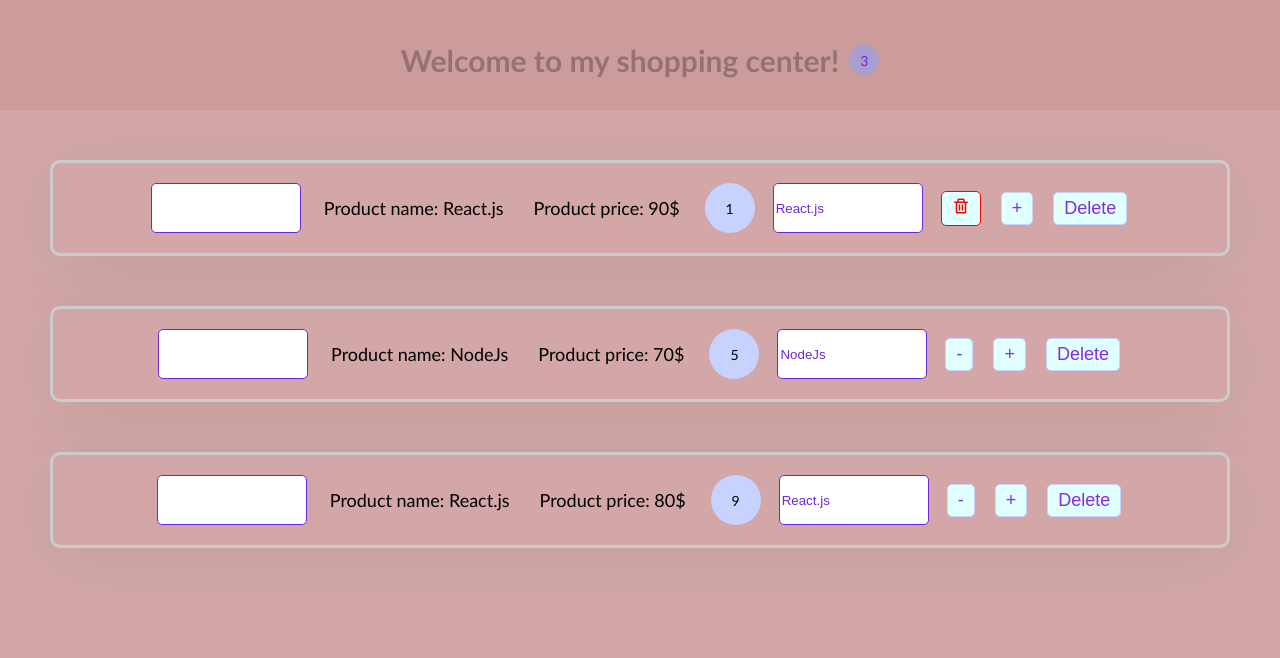
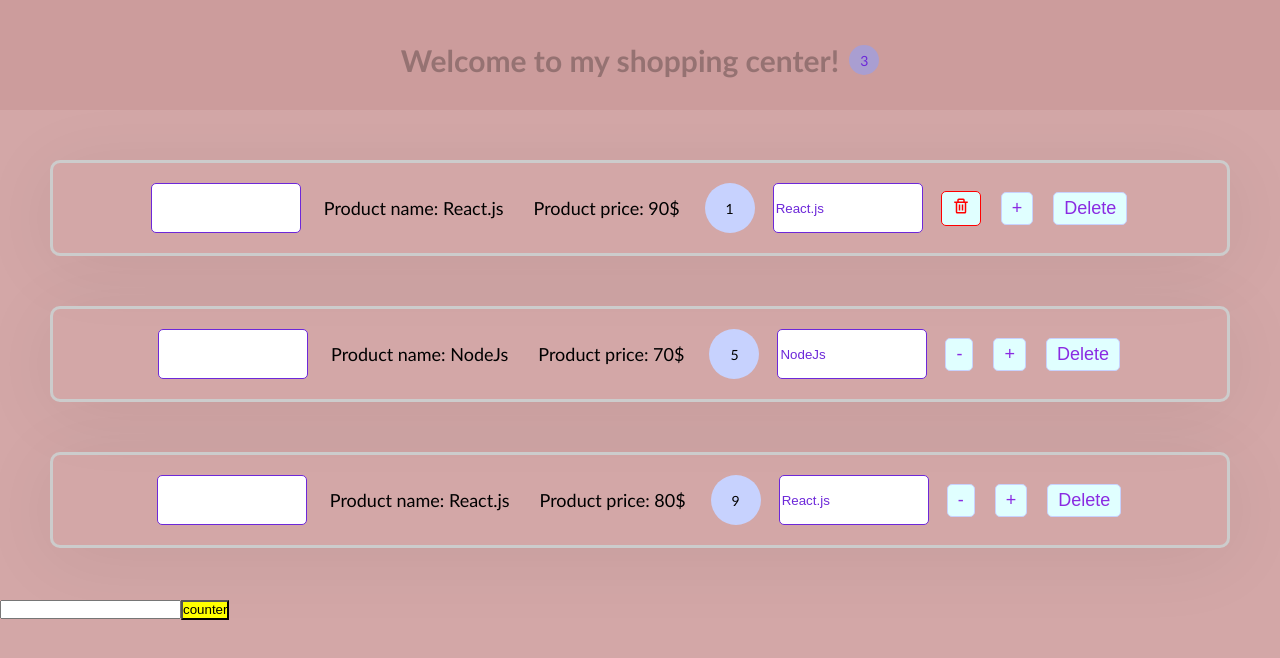
Before and after one commit to Mehrnaz-hmt/React-js-saaheb, a React (Create React App) app: page / in a window 1280 px wide. Shown: the top 658 px of the page. Built offline with nearby package versions, Linux system fonts and the light colour scheme.

Commit message:
2-44-useEffect in componentUpdate-functional components and class components added!

```diff
--- a/src/App.js
+++ b/src/App.js
@@ -2,6 +2,8 @@
 import React, { Component } from "react";
 import ProductList from "./Components/ProductList/ProductList";
 import Navbar from "./Components/Navbar/Navbar";
+import ClassCounter from './Components/ClassCounter';
+import FunctionalCounter from './Components/FunctionalCounter';
 export class App extends Component {
   constructor (props) {
     super (props)
@@ -81,6 +83,7 @@ export class App extends Component {
           onChange={this.changeHandlere}
           onDecrement={this.decrementHandler}
         />
+        <FunctionalCounter/>
       </div>
     );
   }
--- /dev/null
+++ b/src/Components/ClassCounter.jsx
@@ -0,0 +1,35 @@
+import React, { Component } from "react";
+
+export default class ClassCounter extends Component {
+  state = {
+    name: "",
+    count: 0,
+  };
+  counterHandler = () => {
+    const counter = this.state.count;
+    this.setState({ counter: counter + 1 });
+  };
+  componentDidMount() {
+    document.title = `clicked : ${this.state.count} times `;
+  }
+  componentDidUpdate(prevProps, prevState) {
+    //based on count state changes
+   if(prevState.count !== this.state.count) {
+    console.log("Document title updating")
+    document.title = `clicked : ${this.state.count} times `;
+   }
+  }
+  render() {
+    return (
+      <div>
+        <input
+          type="text"
+          onChange={(e) => this.setState({ name: e.target.value })}
+        />
+        <button onClick={() => this.setState({ count: this.state.count + 1 })}>
+          Count : {this.state.count}
+        </button>
+      </div>
+    );
+  }
+}
--- /dev/null
+++ b/src/Components/FunctionalCounter.jsx
@@ -0,0 +1,24 @@
+import React, { useState, useEffect } from "react";
+
+export default function FunctionalCounter() {
+  const [name, setName] = useState("");
+  const [count, setCount] = useState(0);
+
+
+  useEffect(() => {
+    console.log("Document title updating");
+    document.title = `clicked : ${count} times `;
+  }, [count]);
+
+  return (
+    <div>
+      <input type="text" onChange={(e) => setName(e.target.value)} value={name}/>
+      <button
+        style={{ width: "auto", height: "20px",background:"yellow"}}
+        onClick={() => setCount(count + 1)}
+      >
+          counter
+      </button>
+    </div>
+  );
+}
```
